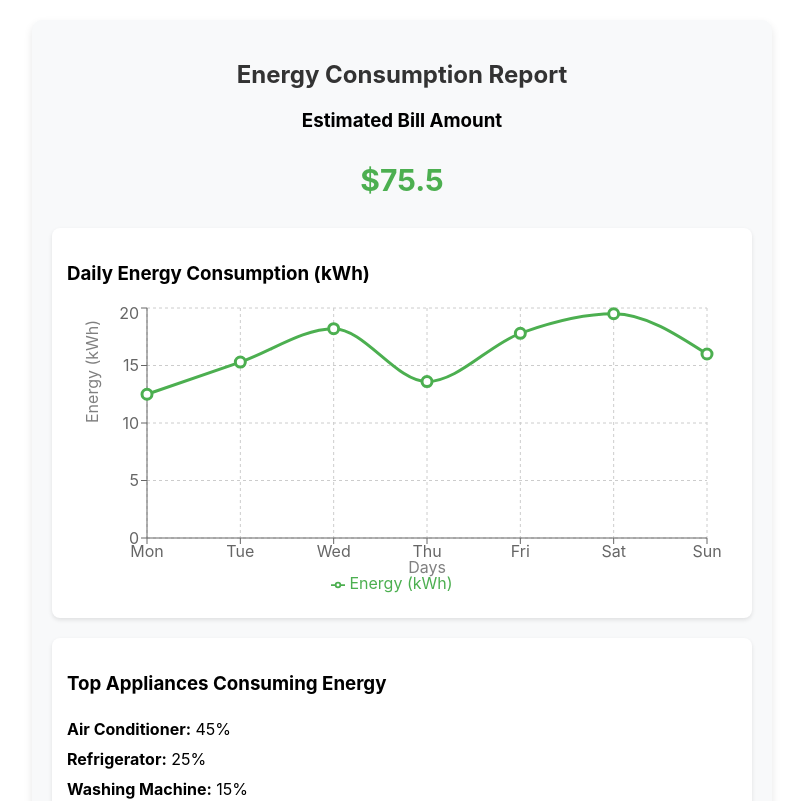
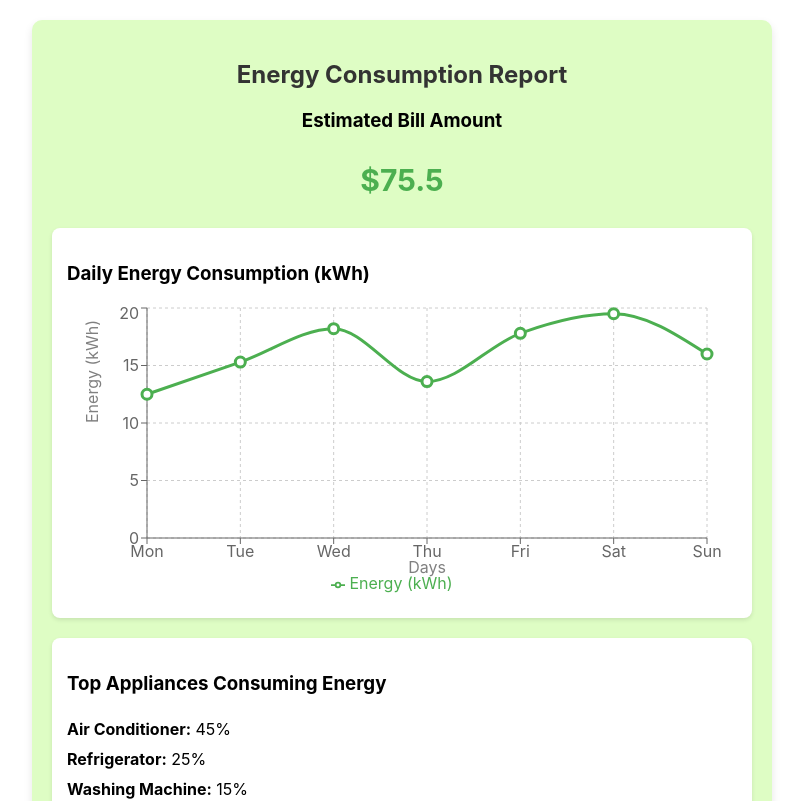
Before and after one commit to Krishnapriya-prasannan/Energy_Consumption_Model, a React (Create React App) app in the folder Frontend/energy-app/: page /result in a window 1280 px wide. Shown: the top 801 px of the page, without its empty margins (238-1041 px from the left). Built offline with nearby package versions, Linux system fonts and the light colour scheme.

Commit message:
clr change

```diff
--- a/Frontend/energy-app/src/components/ApplianceInput.css
+++ b/Frontend/energy-app/src/components/ApplianceInput.css
@@ -2,7 +2,7 @@
     max-width: 600px;
     margin: 20px auto;
     padding: 20px;
-    background: #82696a;
+    background: #defdc4;
     border-radius: 10px;
     box-shadow: 0 4px 8px rgba(0, 0, 0, 0.1);
   }
--- a/Frontend/energy-app/src/components/Results.css
+++ b/Frontend/energy-app/src/components/Results.css
@@ -2,7 +2,7 @@
     max-width: 700px;
     margin: 20px auto;
     padding: 20px;
-    background: #f8f9fa;
+    background: #defdc4;
     border-radius: 10px;
     box-shadow: 0 4px 8px rgba(0, 0, 0, 0.1);
   }
```
